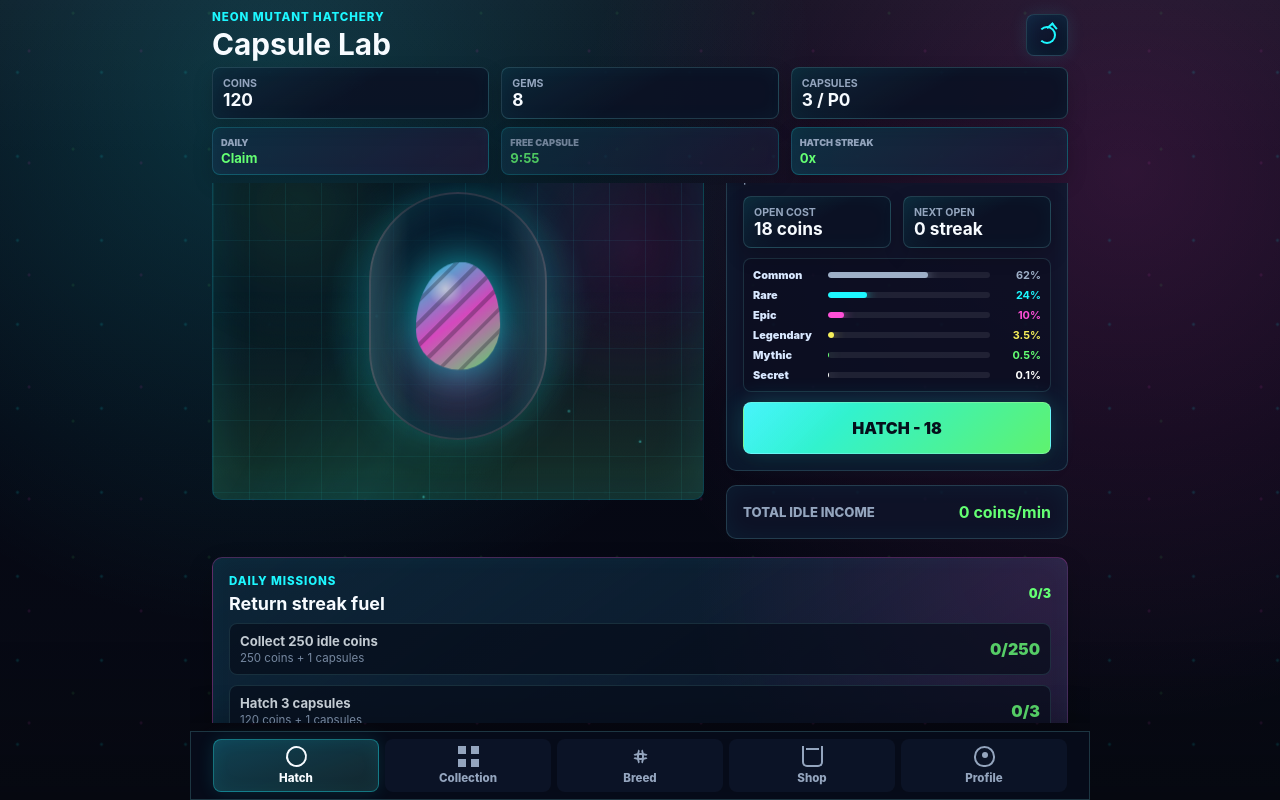
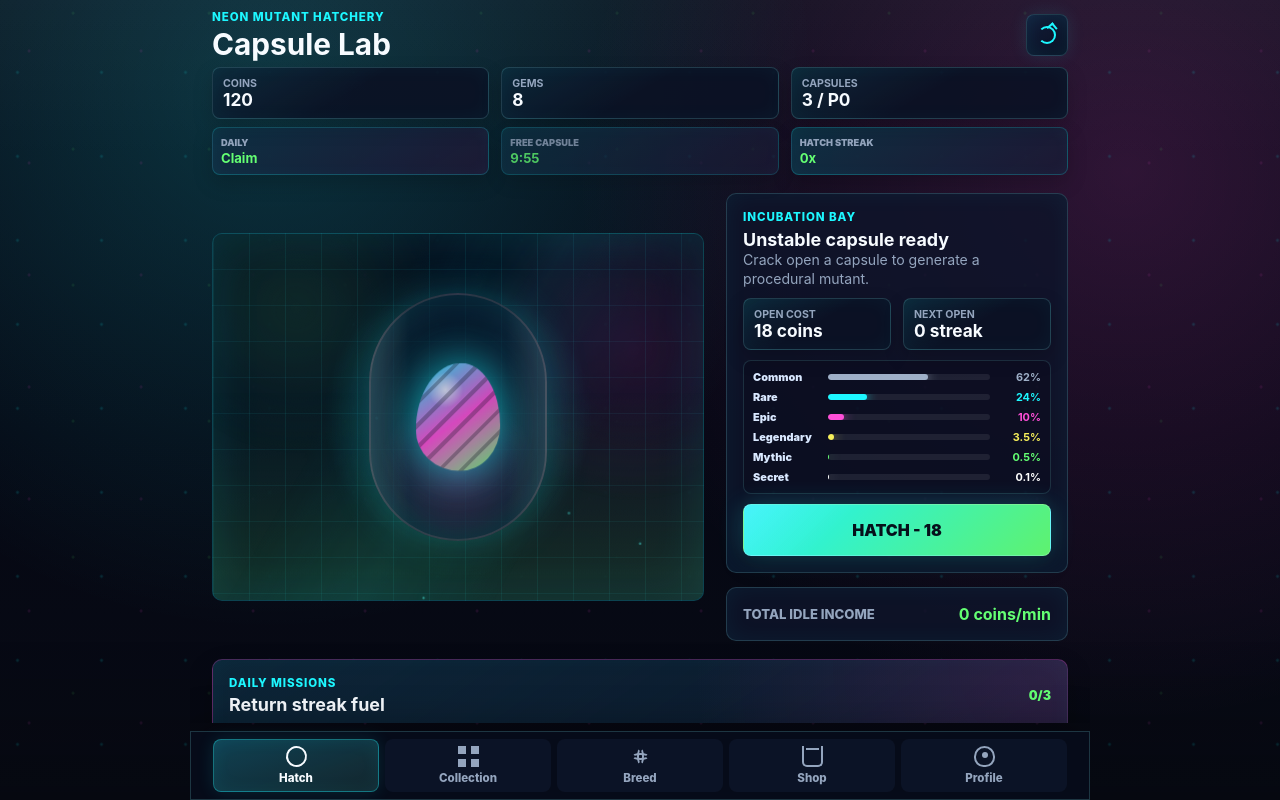
Before and after one commit to isawh/neon-mutant-hatchery, a React (Vite) app: page / in a window 1280 px wide. Built offline with nearby package versions, Linux system fonts and the light colour scheme.

Commit message:
fix desktop fullscreen layout

```diff
--- a/src/styles.css
+++ b/src/styles.css
@@ -3094,11 +3094,16 @@ p {
 
   .hatch-screen {
     flex: 1 1 auto;
-    justify-content: center;
+    justify-content: flex-start;
   }
 
   .hatch-layout {
     width: 100%;
+    margin-block: auto;
+  }
+
+  .hatch-screen > .mission-panel {
+    flex: none;
   }
 
   .incubator {
```
